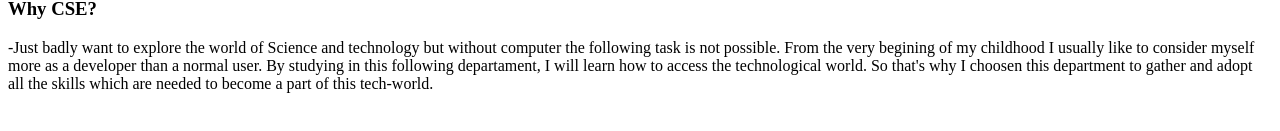
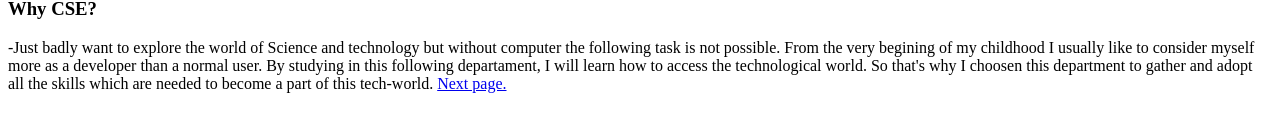
Before and after one commit to Rezowan-leo/rezowan-leo.github.io, a plain HTML site: page index.html in a window 1280 px wide. Shown: the part 515-646 px from the top of the page. Drawn offline with Linux system fonts and the light colour scheme.

Commit message:
Update index.html

```diff
--- a/index.html
+++ b/index.html
@@ -31,5 +31,6 @@ Departement of Computer Science & Engineering.</p>
  From the very begining of my childhood I usually like to consider myself more as a developer than a normal user. By studying
  in this following departament, I will learn how to access the technological world. So that's why I choosen this
 department to gather and adopt all the skills which are needed to become a part of this tech-world.
+ <a href="page 2.html">Next page.</a>
   </body>
 </html>
```
